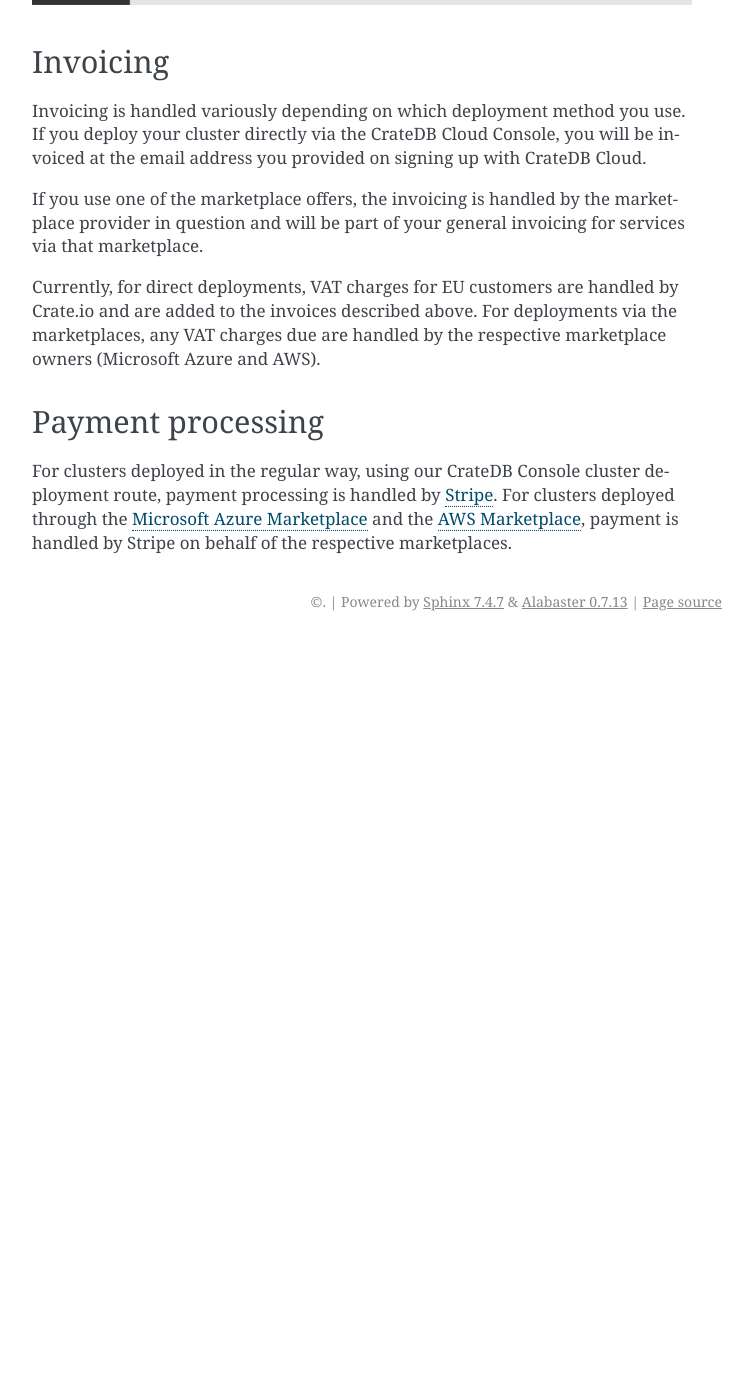
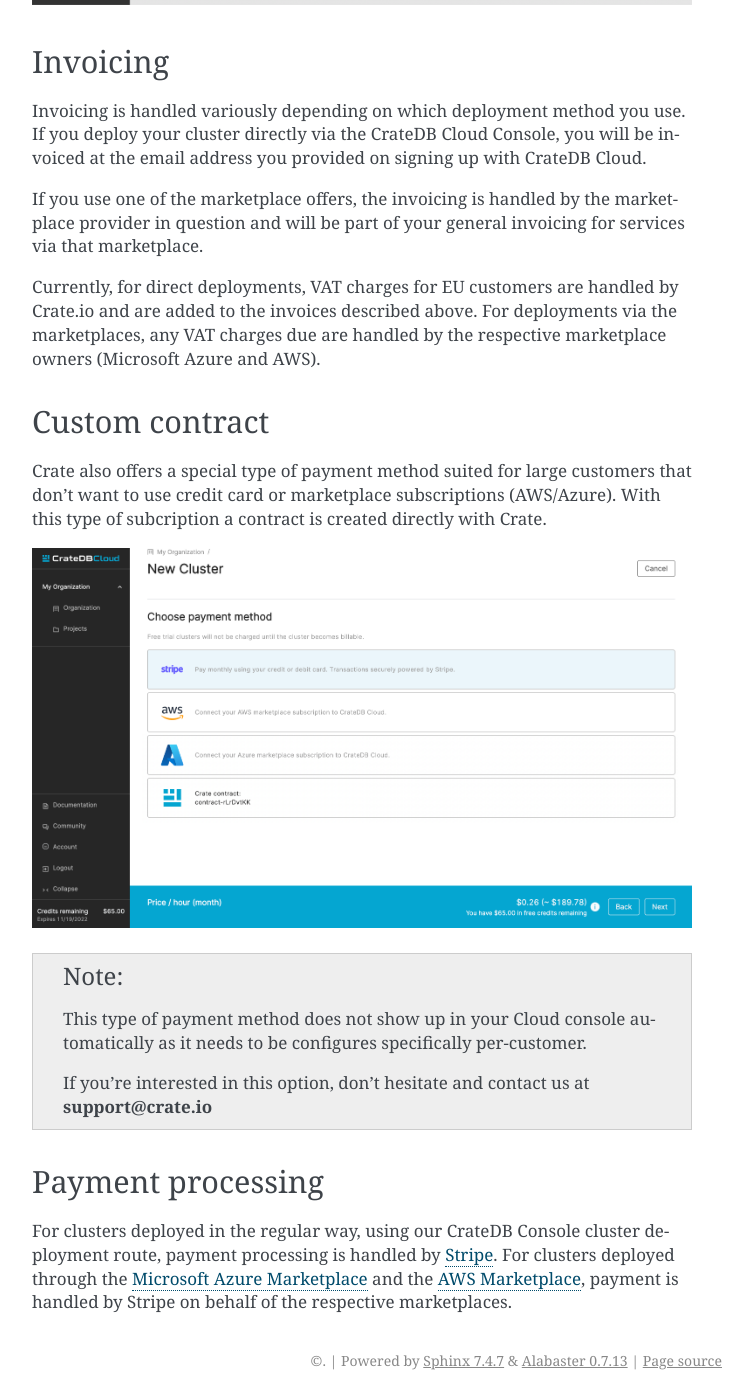
Before and after one commit to crate/cloud-reference, a Sphinx documentation site: the page built from docs/billing.rst, in a window 1280 px wide and 1400 px high, scrolled down 2110 px. Shown: the whole window, without its empty margins (388-1140 px from the left). Built offline with Sphinx 7.4.7, drawn with Linux system fonts in a browser that asks for light colours; before the commit the page ends 2751 px from its top, so only the background shows below that.

Commit message:
Custom contract

```diff
--- a/docs/billing.rst
+++ b/docs/billing.rst
@@ -93,6 +93,24 @@
 marketplaces, any VAT charges due are handled by the respective marketplace
 owners (Microsoft Azure and AWS).
 
+.. _billing-custom-contract:
+
+Custom contract
+===============
+
+Crate also offers a special type of payment method suited for large customers
+that don't want to use credit card or marketplace subscriptions (AWS/Azure).
+With this type of subcription a contract is created directly with Crate.
+
+.. image:: _assets/img/custom-contract.png
+   :alt: Custom contract payment option
+
+.. NOTE::
+    This type of payment method does not show up in your Cloud console
+    automatically as it needs to be configures specifically per-customer.
+
+    If you're interested in this option, don't hesitate and contact us at
+    **support@crate.io**
 
 .. _billing-processing:
 
```
Also changed, not shown: docs/_assets/img/custom-contract.png (added).
